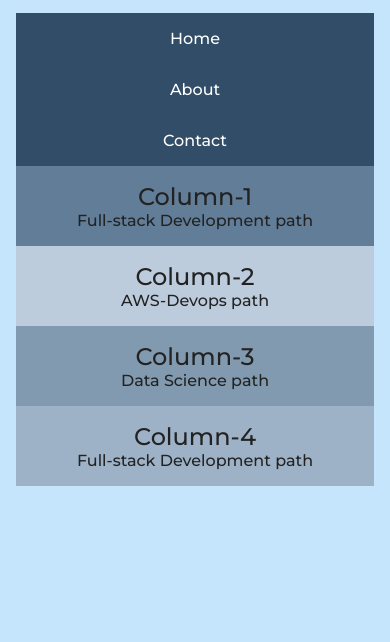
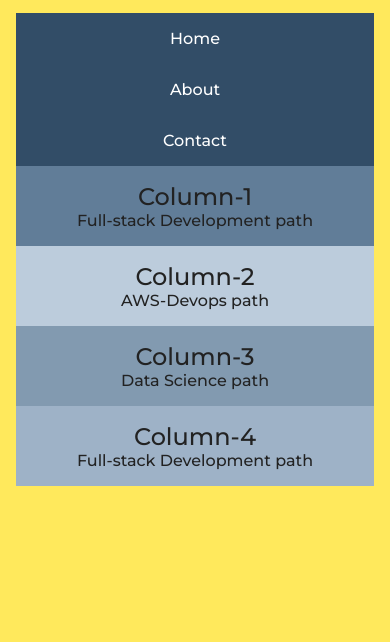
Before and after one commit to halilibrahimcelik/media-query, a plain HTML site: page index.html in a window 390 px wide. Shown: the part 202-844 px from the top of the page. Drawn offline with Linux system fonts and the light colour scheme.

Commit message:
background

```diff
--- a/media.css
+++ b/media.css
@@ -85,7 +85,9 @@ width: 35%;
 }
 
 @media screen  and  (max-width:990px) {
-
+body{
+    background-color: var( --açık-kırmızı);
+}
 
 .row div{
     width: 50%;
@@ -95,6 +97,9 @@ width: 35%;
 
 }
 @media screen  and  (max-width:600px) {
+    body{
+        background-color: var( --acik-sari);
+    }
 
     .row{
     display:flex;
```
